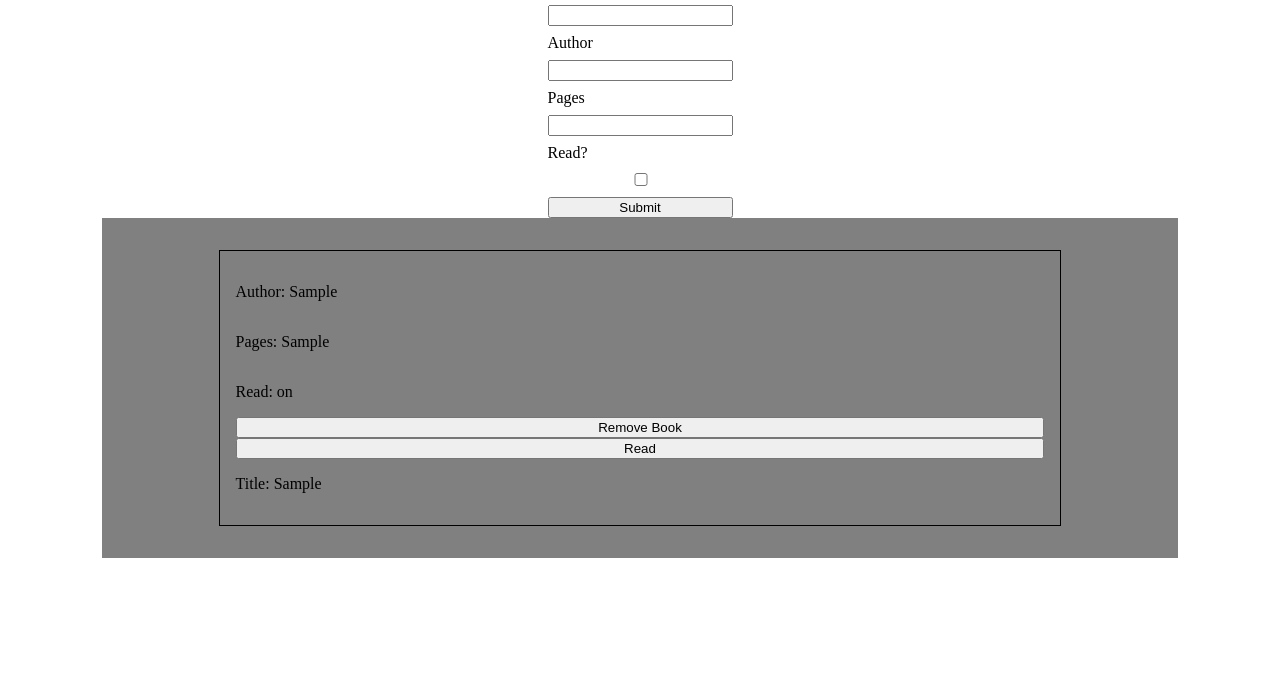
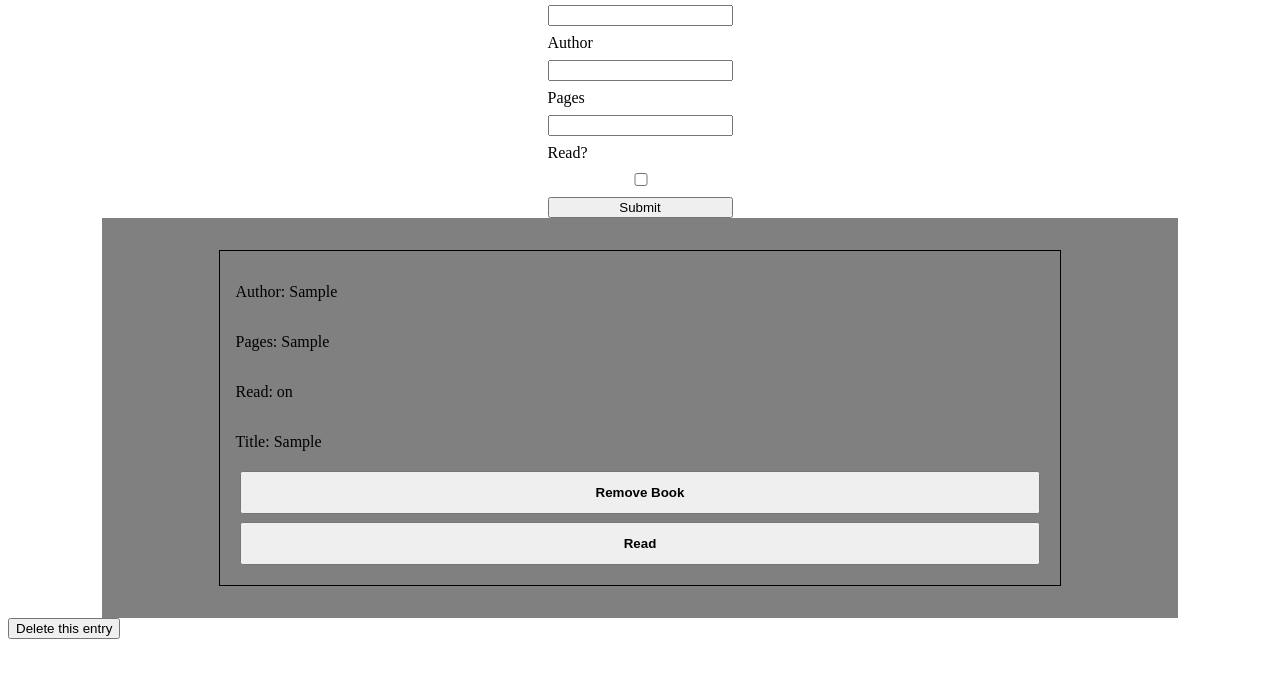
Before and after one commit to Helloimalex1223/libraryProject, a plain HTML site: page index.html in a window 1280 px wide. Both pictures are taken after typing "Sample", "Sample", "Sample" into the empty fields and a click on the button "Submit". Shown: the part 109-786 px from the top of the page. Drawn offline with Linux system fonts and the light colour scheme.

Commit message:
Add functions to add data attributes to DOM divs

```diff
--- a/index.html
+++ b/index.html
@@ -28,5 +28,7 @@
         <div id="books">
         </div>
     </div>
+
+    <button class="delete">Delete this entry</button>
 </body>
 </html>
--- a/script.js
+++ b/script.js
@@ -2,14 +2,11 @@ const myLibrary = [];
 
 function Book(title, author, pages, read)
 {
-    let hasRead;
     this.title = title;
     this.author = author;
     this.pages = pages;
     this.read = read;
 }
-
-letbookVal = 0;
 
 
 //adds book to library based on the user's input
@@ -19,6 +16,9 @@ function addBookToLibrary(title, author, pages, read)
     myLibrary.push(myBook);
     addTolibraryGUI(myBook);
 }
+
+//set the variable to be called later for a book's unique data attribute:
+let bookVal = 0;
 
 //get user input from form when the Submit button is clicked
 
@@ -34,11 +34,15 @@ submitButton.addEventListener("click", function()
     document.getElementById("addBookForm").reset();
 })
 
+
 //prevent the form from submitting when the Submit button is clicked
 document.getElementById("addBookForm").addEventListener('submit', function(event)
-{event.preventDefault();}
+{
+    event.preventDefault();
+}
 );
 
+console.log(myLibrary);
 
 //add the latest book from the myLibrary array to the DOM
 
@@ -64,9 +68,11 @@ function addTolibraryGUI(obj)
     isReadPara.textContent = `Read: ${obj.read}`;
     bookDiv.appendChild(isReadPara);
 
+    ele.appendChild(bookDiv);
+    bookDiv.appendChild(titlePara);
 
     //add the remove button for each book entry
-    const removeButton = document.createElement("button");
+    removeButton = document.createElement("button");
     removeButton.textContent = `Remove Book`;
     removeButton.classList.add("remove");
     bookDiv.appendChild(removeButton);
@@ -77,21 +83,41 @@ function addTolibraryGUI(obj)
     readButton.classList.add("read");
     bookDiv.appendChild(readButton);
 
+    //set data-index attribute for each book
+    setBookAttribute();
+}
 
-    ele.appendChild(bookDiv);
-    bookDiv.appendChild(titlePara);
+
+
+//add attirbute to each book that contains the bookList class
+let books = document.getElementsByClassName("bookEntry");
+
+function setBookAttribute()
+{
+   for(let i = 0; i < books.length; i++)
+    {
+        books[i].setAttribute('data-index', i);
+    }
 }
+
+// var delButton = document.querySelector(".delete")
+// delButton.addEventListener("click", function()
+// {
+//     for(let i = 0; i < books.length; i++)
+//     {
+//         console.log(books[i].getAttribute('data-index'));
+//     }
+// })
+
+
+
 
 //user input creates a Book object using the book constructor
 //the book constructor is pushed to the myLibrary function
 //the DOM reads data from the myLibrary array
 
-read.addEventListener("click", function()
-{
-    console.log("CLICKED!");
-})
-//todo:
-//Cleanup DOM appends when creating a book object/put the DOM append functionality in the AddBookToLibrary function
-//Create delete button that deletes the array values for a book
-//Create read button that changes the value of the read field
-//Figure out why the DOM is in a weird order
+
+
+//current state: data-attribute list is populating correctly. Need to figoure out how to use the number in the data-attribute to remove the specific DOM node and entry in the array:
+    //for example, button in the book with a data-attribute of 3 is clicked, delete the 3rd entry in the array and remove the 3rd node in the nodelist
+//
--- a/style.css
+++ b/style.css
@@ -32,3 +32,10 @@
     flex-direction: column;
     gap: .5rem;
 }
+
+.remove, .read
+{
+    font-weight: bold;
+    padding: .75rem;
+    margin: .25rem;
+}
```
